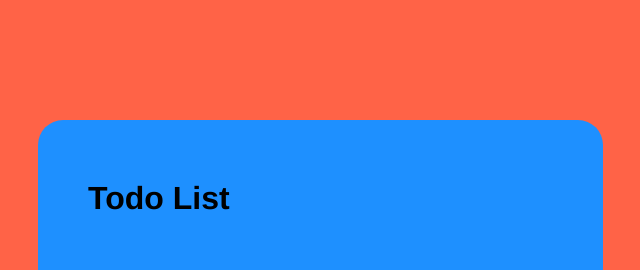
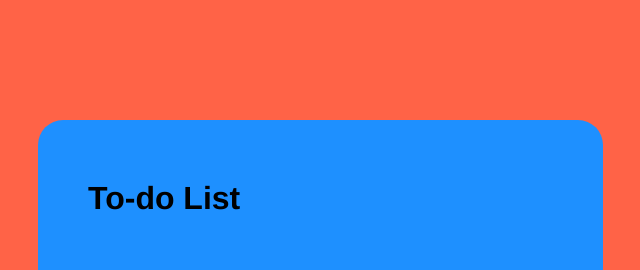
Before and after one commit to poojitha2002/to-do, a plain HTML site: page index.html in a window 1280 px wide. Shown: the top 270 px of the page, 409-1049 px from the left. Drawn offline with Linux system fonts and the light colour scheme.

Commit message:
Update index.html

```diff
--- a/index.html
+++ b/index.html
@@ -9,7 +9,7 @@
 
 <body>
 	<div id="wrapper">
-		<h1> Todo List</h1>
+		<h1> To-do List</h1>
 		<input id="task"><button id="add">Add Task</button>
 		<div id="todos"></div>
 	</div>
```
